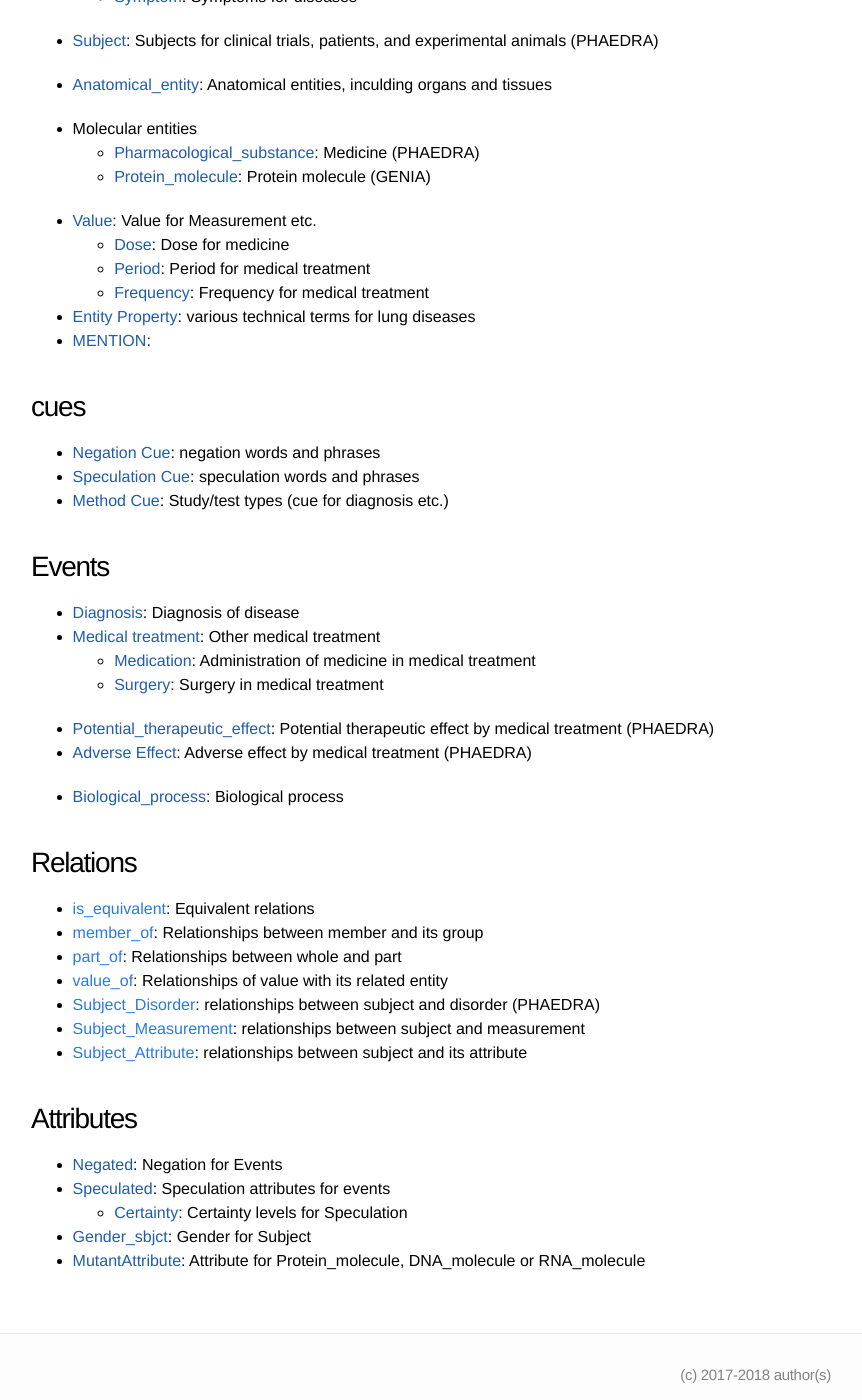
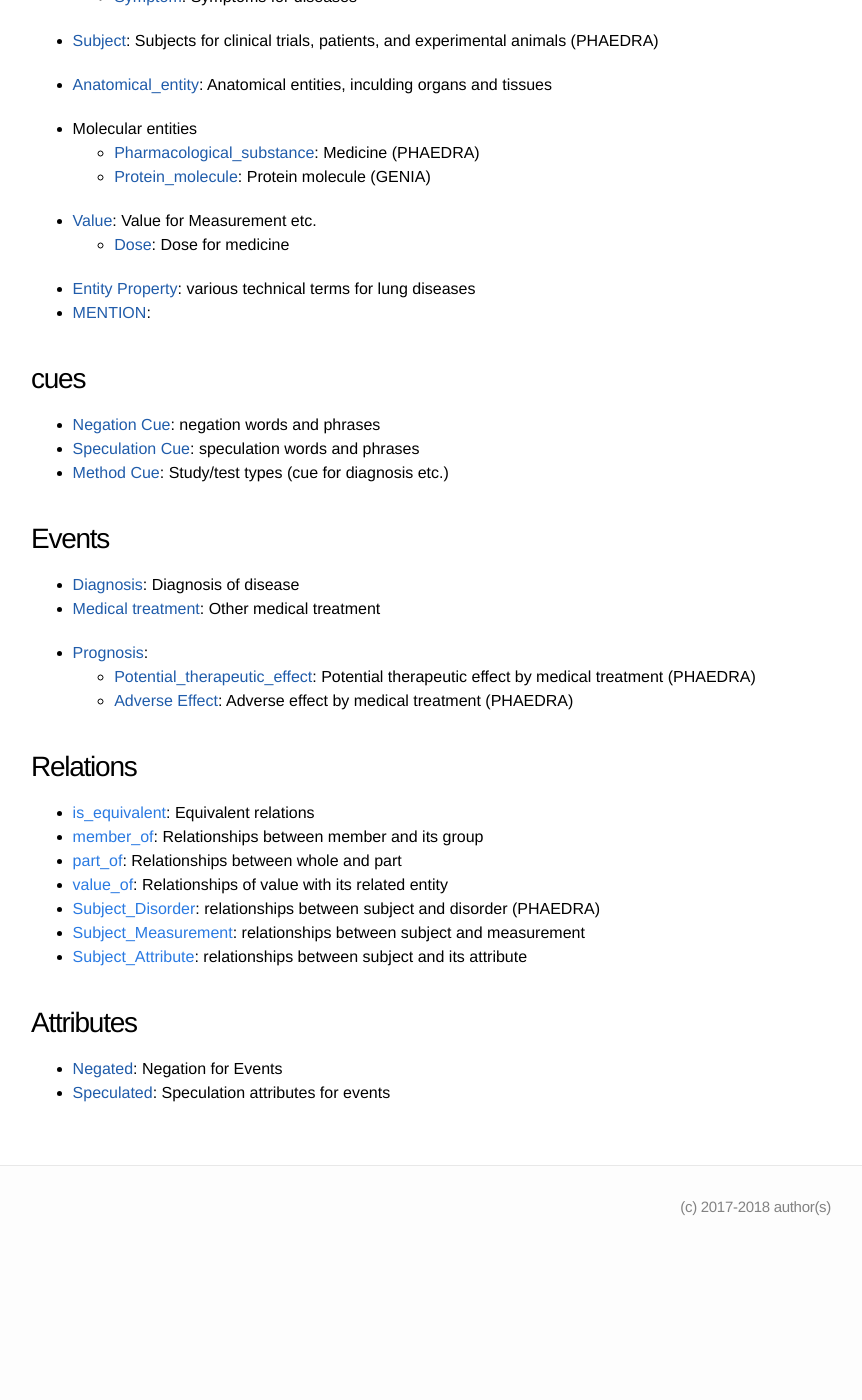
Before and after one commit to ezcatdb/clinicalcorpus-guidelines, a Jekyll site: the page built from index.md, in a window 1280 px wide and 1400 px high, scrolled down 437 px. Shown: the whole window, without its empty margins (209-1071 px from the left). Built offline with Jekyll 4.4.1, drawn with Linux system fonts in a browser that asks for light colours; after the commit the page ends 1686 px from its top, so only the background shows below that.

Commit message:
comment out several entities/events in index.md

```diff
--- a/index.md
+++ b/index.md
@@ -65,8 +65,11 @@ title: Annotation Guidelines for Clinical Corpus of lung diseases
 
 - [Value](): {% assign i = site.entity | where_exp:"i", "i.title == 'Value'" | first %}{{ i.shortdef }}
   - [Dose](): {% assign i = site.entity | where_exp:"i", "i.title == 'Dose'" | first %}{{ i.shortdef }}
+
+<!--
   - [Period](): {% assign i = site.entity | where_exp:"i", "i.title == 'Period'" | first %}{{ i.shortdef }}
   - [Frequency](): {% assign i = site.entity | where_exp:"i", "i.title == 'Frequency'" | first %}{{ i.shortdef }}
+-->
 
 - [Entity Property](): {% assign i = site.entity | where_exp:"i", "i.title == 'Entity Property'" | first %}{{ i.shortdef }}
 
@@ -96,20 +99,23 @@ title: Annotation Guidelines for Clinical Corpus of lung diseases
 ## Events
 - [Diagnosis](): {% assign i = site.event | where_exp:"i", "i.title == 'Diagnosis'" | first %}{{ i.shortdef }}
 - [Medical treatment](): {% assign i = site.event | where_exp:"i", "i.title == 'Medical treatment'" | first %}{{ i.shortdef }}
+
+<!--
   - [Medication](): {% assign i = site.event | where_exp:"i", "i.title == 'Medication'" | first %}{{ i.shortdef }}
   - [Surgery](): {% assign i = site.event | where_exp:"i", "i.title == 'Surgery'" | first %}{{ i.shortdef }}
+-->
 
 <!---
 - [Effect by treatment](): {% assign i = site.event | where_exp:"i", "i.title == 'Effect by treatment'" | first %}{{ i.shortdef }}
 --->
 
-- [Potential_therapeutic_effect](): {% assign i = site.event | where_exp:"i", "i.title == 'Potential_therapeutic_effect'" | first %}{{ i.shortdef }}
-- [Adverse Effect](): {% assign i = site.event | where_exp:"i", "i.title == 'Adverse effect'" | first %}{{ i.shortdef }}
+- [Prognosis](): {% assign i = site.event | where_exp:"i", "i.title == 'Prognosis'" | first %}{{ i.shortdef }}
+  - [Potential_therapeutic_effect](): {% assign i = site.event | where_exp:"i", "i.title == 'Potential_therapeutic_effect'" | first %}{{ i.shortdef }}
+  - [Adverse Effect](): {% assign i = site.event | where_exp:"i", "i.title == 'Adverse effect'" | first %}{{ i.shortdef }}
 
 <!---
+- [Biological_process](): {% assign i = site.event | where_exp:"i", "i.title == 'Biological_process'" | first %}{{ i.shortdef }}
 --->
-
-- [Biological_process](): {% assign i = site.event | where_exp:"i", "i.title == 'Biological_process'" | first %}{{ i.shortdef }}
 
 <!---
 {% assign sorted = site.event | sort: 'order' %}
@@ -129,9 +135,13 @@ title: Annotation Guidelines for Clinical Corpus of lung diseases
 
 - [Negated](): {% assign i = site.attribute | where_exp:"i", "i.title == 'Negated'" | first %}{{ i.shortdef }}
 - [Speculated](): {% assign i = site.attribute | where_exp:"i", "i.title == 'Speculated'" | first %}{{ i.shortdef }}
+
+<!--
   - [Certainty](): {% assign i = site.attribute | where_exp:"i", "i.title == 'Certainty'" | first %}{{ i.shortdef }}
+
 - [Gender_sbjct](): {% assign i = site.attribute | where_exp:"i", "i.title == 'Gender_sbjct'" | first %}{{ i.shortdef }}
 - [MutantAttribute](): {% assign i = site.attribute | where_exp:"i", "i.title == 'MutantAttribute'" | first %}{{ i.shortdef }}
+-->
 
 <!--
 {% assign sorted = site.attribute | sort: 'order' %}
```
